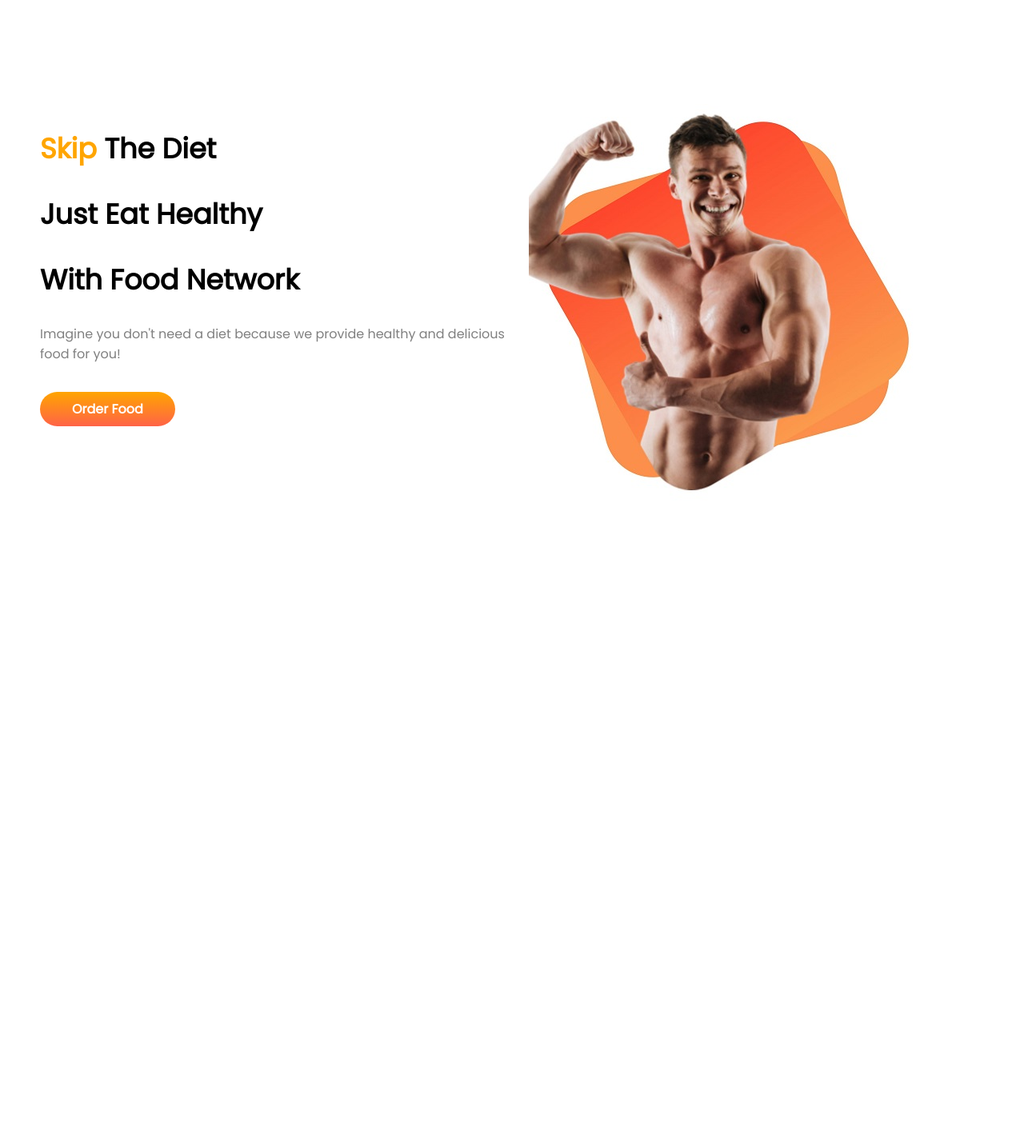
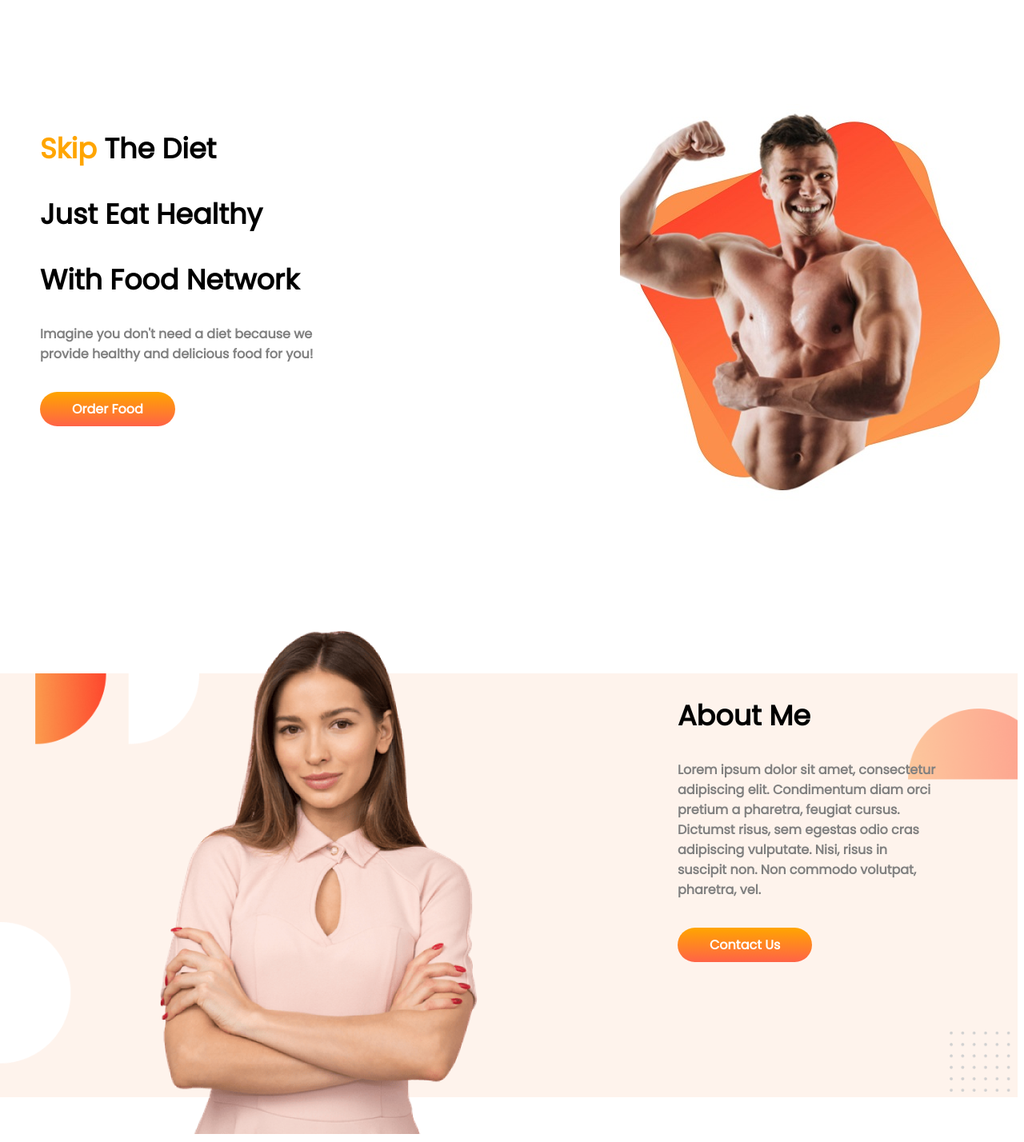
Before and after one commit to azizTarik-ui/eat-healthy, a plain HTML site: page index.html in a window 1280 px wide. Shown: the part 20-1448 px from the top of the page at 80% size. Before the commit the page ends 800 px from the top, so only its background shows below. Drawn offline with Linux system fonts and the light colour scheme.

Commit message:
contact us done

```diff
--- a/index.html
+++ b/index.html
@@ -11,8 +11,8 @@
     <link rel="stylesheet" href="style.css">
 </head>
 <body>
-    <section class="flexible-section">
-        <div class="text-area">
+    <section class="order-section">
+        <div class="order-text-area">
             <h1><span>Skip</span> The Diet</h1>
             <h1>Just Eat Healthy</h1>
             <h1>With Food Network</h1>
@@ -20,8 +20,22 @@
             healthy and delicious food for you!</p>
             <a class="order" target="_blank" href="https://www.foodpanda.com.bd/">Order Food</a>
         </div>
-        <div class="image-area">
+        <div class="order-image-area">
             <img src="Images/male/Hero.jpg" alt="">
+        </div>
+    </section>
+    <section class="contact-section">
+        <div class="contact-image-area">
+            <img class="naika-sizer" src="Images/female/Naika.png" alt="">
+        </div>
+        <div class="contact-text-area">
+            <h1>About Me</h1>
+            <p>Lorem ipsum dolor sit amet, consectetur adipiscing
+            elit. Condimentum diam orci pretium a pharetra,
+            feugiat cursus. Dictumst risus, sem egestas odio cras
+            adipiscing vulputate. Nisi, risus in suscipit non. Non
+            commodo volutpat, pharetra, vel.</p>
+            <a class="order" target="_blank" href="https://www.foodpanda.com.bd/">Contact Us</a>
         </div>
     </section>
 </body>
--- a/style.css
+++ b/style.css
@@ -2,6 +2,9 @@
     font-family: 'Montserrat', sans-serif;
     font-family: 'Poppins', sans-serif;
     margin-top: 150px;
+    margin-left: 0;
+}
+.order-section{
     margin-left: 50px;
 }
 h1{
@@ -10,19 +13,26 @@
 span{
     color:orange
 }
-.flexible-section{
+section{
     display: flex;
-
 }
-.text-area{
-    width: 80%;
+.order-text-area{
+    width: 50%;
 }
-.image-area{
-    width: 80%;
+.order-image-area{
+    width: 50%;
+    margin-left: 350px;
 }
 p{
     color: gray;
     margin-bottom: 44px;
+    font-weight: 700;
+}
+.contact-section{
+    background-image: url(Images/shapes/7.png);
+    background-position: left;
+    background-repeat: no-repeat;
+    background-size: 100%;
 }
 .order{
     text-decoration: none;
@@ -32,3 +42,9 @@
     padding: 10px 40px;
     border-radius: 30px;
 }
+.contact-text-area{
+    margin: 200px 100px 150px 150px;
+}
+.contact-image-area{
+    margin: 150px 100px 150px 200px;
+}
```
Also changed, not shown: images/female/Naika.png (added).
